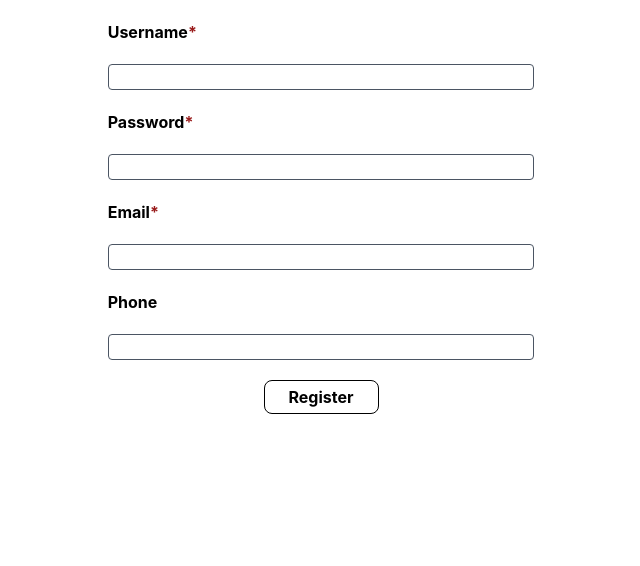
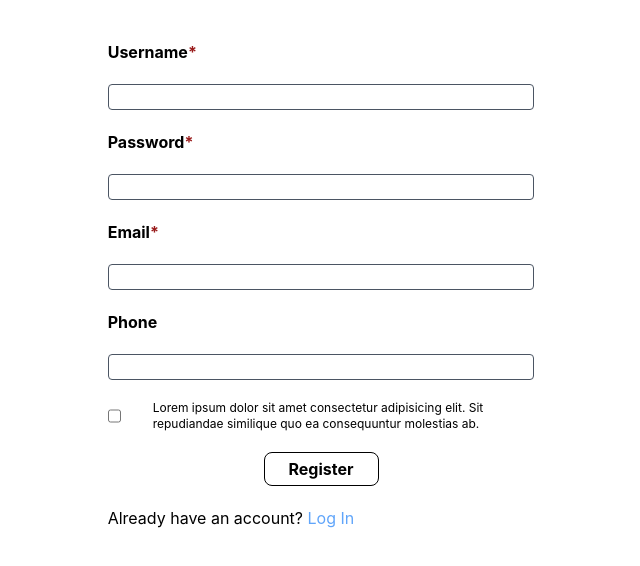
Before and after one commit to zradev/WMS---Warehouse-Management-System, a React (Create React App) app: page / in a window 1280 px wide. Shown: the top 566 px of the page, without its empty margins (319-959 px from the left). Built offline with nearby package versions, Linux system fonts and the light colour scheme.

Commit message:
Refactor Signup Component

```diff
--- a/src/components/Signup.tsx
+++ b/src/components/Signup.tsx
@@ -1,6 +1,6 @@
 import React from "react";
 import { useFormik } from "formik";
-import { useNavigate } from "react-router-dom";
+import { Link, useNavigate } from "react-router-dom";
 import axios from "axios";
 
 const Signup = () => {
@@ -15,7 +15,10 @@ const Signup = () => {
     onSubmit: async (values) => {
       console.log(values);
       try {
-        //await axios.post(`${process.env.REACT_APP_SERVER_URL}/user/register`, values);
+        await axios.post(
+          `${process.env.REACT_APP_SERVER_URL}/user/register`,
+          values
+        );
         navigate("/");
       } catch (error) {
         console.log(error);
@@ -26,7 +29,7 @@ const Signup = () => {
   return (
     <form
       onSubmit={formik.handleSubmit}
-      className="flex w-full justify-center items-center my-5"
+      className="flex w-full justify-center items-center my-10"
     >
       <div className="flex flex-col space-y-5 w-full sm:w-2/3 md:w-1/3 mx-5">
         <label htmlFor="username" className="text-start font-bold">
@@ -36,6 +39,7 @@ const Signup = () => {
           type="text"
           name="username"
           id="username"
+          required
           onChange={formik.handleChange}
           value={formik.values.username}
           className="rounded border border-gray-600 focus:border-black"
@@ -47,6 +51,7 @@ const Signup = () => {
           type="password"
           name="password"
           id="password"
+          required
           onChange={formik.handleChange}
           value={formik.values.password}
           className="rounded border border-gray-600 focus:border-black"
@@ -58,6 +63,7 @@ const Signup = () => {
           type="email"
           name="email"
           id="email"
+          required
           onChange={formik.handleChange}
           value={formik.values.email}
           className="rounded border border-gray-600 focus:border-black"
@@ -66,19 +72,33 @@ const Signup = () => {
           Phone
         </label>
         <input
-          type="phone"
+          type="tel"
           name="phone"
           id="phone"
+          pattern="^[0-9\s-]{3,15}$"
           onChange={formik.handleChange}
           value={formik.values.phone}
           className="rounded border border-gray-600 focus:border-black"
         />
+        <div className="flex space-x-8">
+          <input type="checkbox" name="checkbox" id="checkbox" required />
+          <label htmlFor="checkbox" className="text-xs">
+            Lorem ipsum dolor sit amet consectetur adipisicing elit. Sit
+            repudiandae similique quo ea consequuntur molestias ab.
+          </label>
+        </div>
         <button
           type="submit"
           className="w-fit self-center p-1 px-6 rounded-lg  border border-black hover:bg-gray-100 font-bold"
         >
           Register
         </button>
+        <p className="mt-3">
+          Already have an account?{" "}
+          <Link to="/" className="text-blue-400 hover:text-blue-600">
+            Log In
+          </Link>
+        </p>
       </div>
     </form>
   );
```
